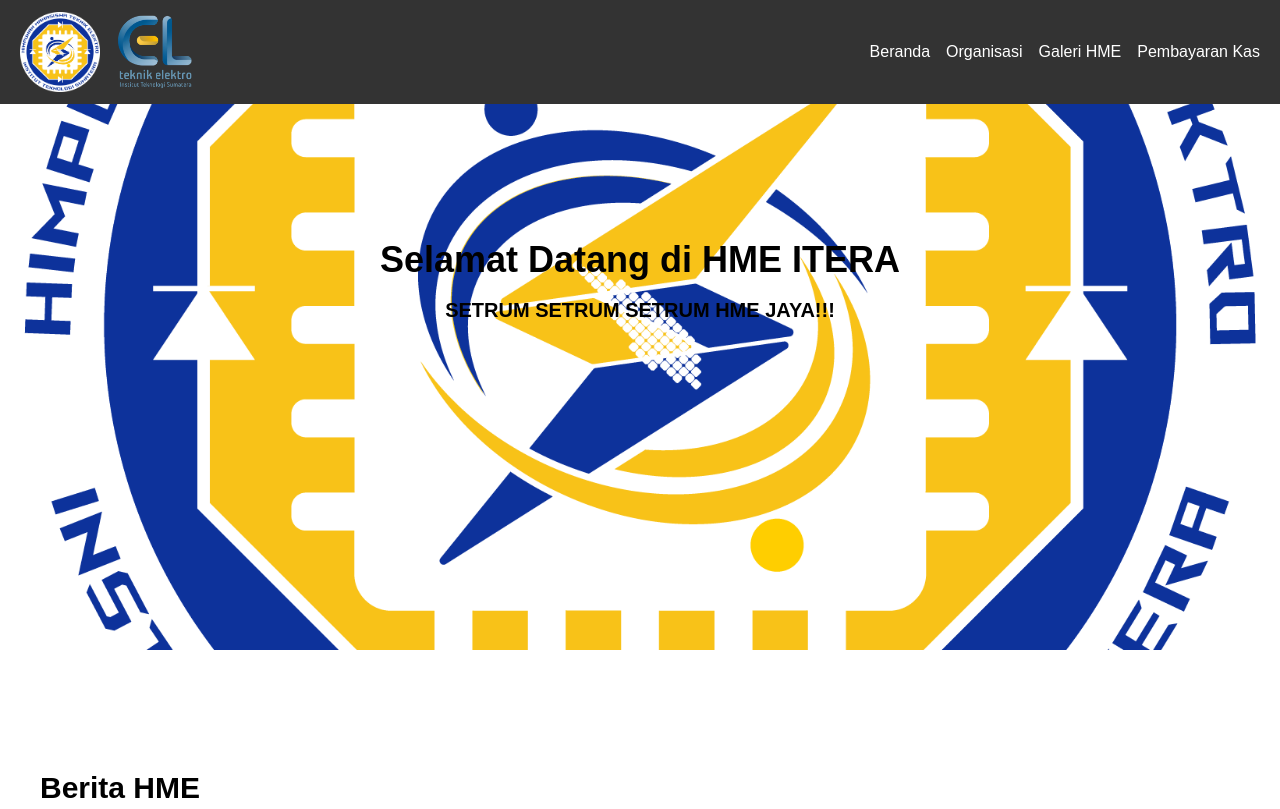
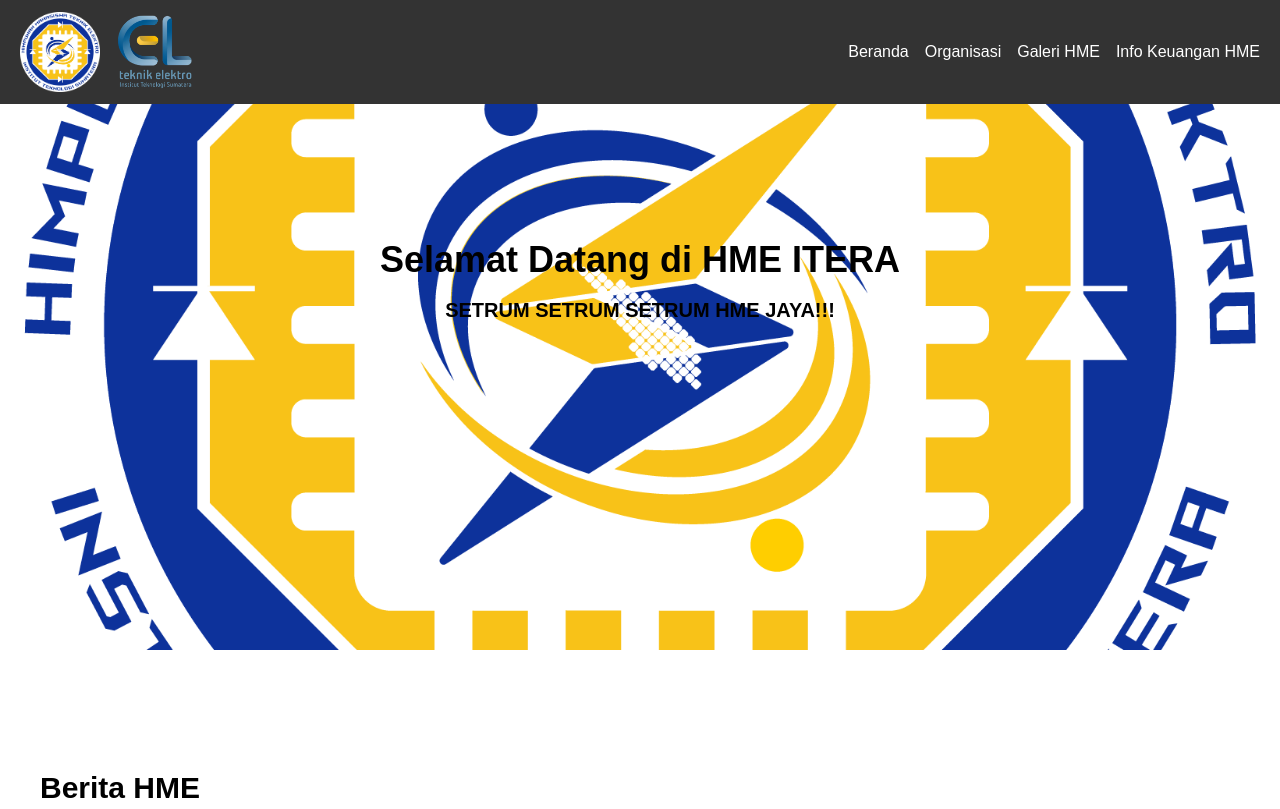
Before and after one commit to jayi02/W-HME, a plain HTML site: page index.html in a window 1280 px wide. Shown: the top 809 px of the page. Drawn offline with nearby package versions, Linux system fonts and the light colour scheme.

Commit message:
index.html

```diff
--- a/index.html
+++ b/index.html
@@ -35,7 +35,7 @@
         <a href="web hme/beeranda.html" class="text-white">Beranda</a>
         <a href="web hme/organigram.html" class="text-white">Organisasi</a>
         <a href="#" class="text-white">Galeri HME</a>
-        <a href="web hme/kas.html" class="text-white">Pembayaran Kas</a>
+        <a href="web hme/kas.html" class="text-white">Info Keuangan HME</a>
       </div>
       <div class="md:hidden flex items-center">
         <button id="menu-toggle-btn" class="text-white">
```
